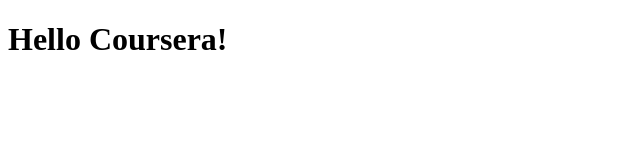
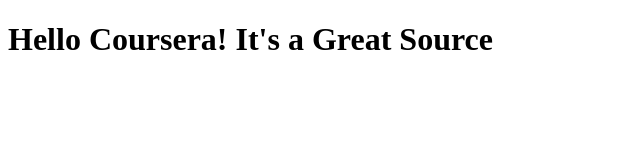
Before and after one commit to PM-byte-ship/Coursera-Test, a plain HTML site: page site/index.html in a window 1280 px wide. Shown: the whole page, without its empty margins (0-640 px from the left). Drawn offline with Linux system fonts and the light colour scheme.

Commit message:
Small Addition to Out Page Content

```diff
--- a/site/index.html
+++ b/site/index.html
@@ -6,6 +6,6 @@
 	<title>Hello Coursera!</title>
 </head>
 <body>
-<h1>Hello Coursera!</h1>
+<h1>Hello Coursera! It's a Great Source</h1>
 </body>
 </html>
```
